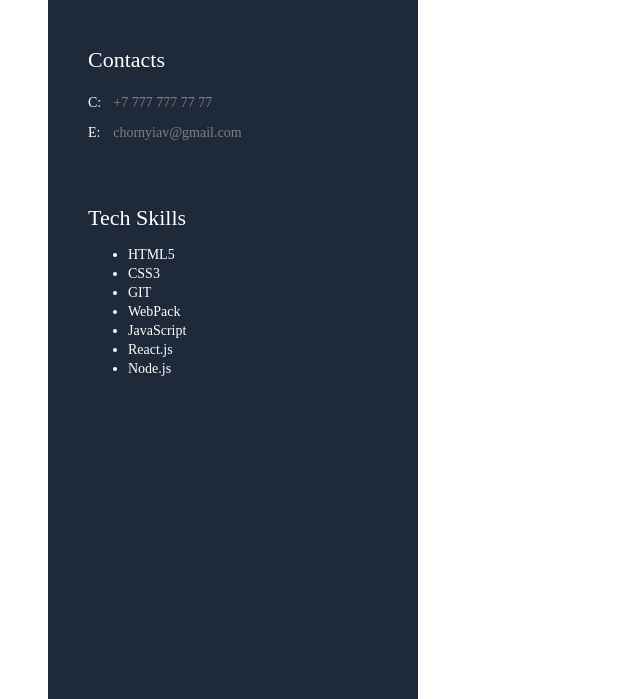
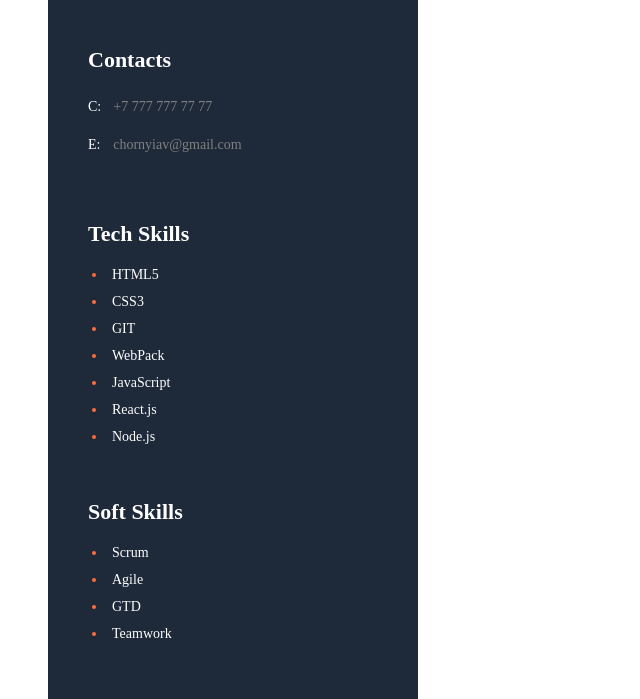
Before and after one commit to YuraWin/My-resume, a plain HTML site: page index.html in a window 1280 px wide. Shown: the part 101-800 px from the top of the page, without its empty margins (0-640 px from the left). Drawn offline with Linux system fonts and the light colour scheme.

Commit message:
finish left-contaainer

```diff
--- a/index.html
+++ b/index.html
@@ -14,9 +14,9 @@
     <div class="left-container">
 
         <img src="resume-photo.png" class="photo" alt="Photo">
-        <div class="contacts">
+            <div class="contacts">
             <p class="left-title">Contacts</p>
-            <div class="contacts-2">
+                <div class="contacts-2">
                 <span>
                     <p>C:</p>
                     <p>E:</p>
@@ -25,21 +25,30 @@
                     <p><a class="phone-email" href="+7 777 777 77 77">+7 777 777 77 77</a></p>
                     <p><a class="phone-email" href="chornyiav@gmail.com">chornyiav@gmail.com</a></p>
                 </span>
+                </div>
             </div>
-        </div>
-        <div>
+        <div class="tech-skills">
             <p class="left-title">Tech Skills</p>
             <ul class="list">
-                <li class="left-list">HTML5</li>
-                <li class="left-list">CSS3</li>
-                <li class="left-list">GIT</li>
-                <li class="left-list">WebPack</li>
-                <li class="left-list">JavaScript</li>
-                <li class="left-list">React.js</li>
-                <li class="left-list">Node.js</li>
+                <li class="left-list"> <span>HTML5</span></li>
+                <li class="left-list"><span>CSS3</span></li>
+                <li class="left-list"><span>GIT</span></li>
+                <li class="left-list"><span>WebPack</span></li>
+                <li class="left-list"><span>JavaScript</span></li>
+                <li class="left-list"><span>React.js</span></li>
+                <li class="left-list"><span>Node.js</span></li>
 
 
             </ul>
+        </div>
+        <div class="soft-skills">
+            <p class="left-title">Soft Skills</p>
+            <ul class="list">
+            <li class="left-list"> <span>Scrum</span></li>
+            <li class="left-list"><span>Agile</span></li>
+            <li class="left-list"><span>GTD</span></li>
+            <li class="left-list"><span>Teamwork</span></li>
+        </ul>
         </div>
 
 
--- a/style.css
+++ b/style.css
@@ -19,20 +19,21 @@ body {
 .contacts {
   font-size: 14px;
   color: #ffffff;
+  margin-left: 40px;
 }
 
 .left-title {
   font-size: 22px;
   margin: 0;
   margin-top: 50px;
-  margin-left: 40px;
   color: #ffffff;
+  font-weight: 700;
 }
 
 .contacts-2 {
   display: flex;
   margin-top: 8px;
-  margin-left: 40px;
+  line-height: 24px;
 }
 
 .phone-email {
@@ -42,8 +43,22 @@ body {
 }
 
 .left-list {
+  margin-left: -21px;
+  font-weight: 400;
   margin-top: 3px;
-  margin-left: 40px;
   font-size: 14px;
   color: #ffffff;
+  line-height: 24px;
+  padding-left: 5px;
+  color: #FB6D3A ;
 }
+li span{
+  color: #ffffff;
+}
+
+.tech-skills{
+  margin-left: 40px;
+}
+.soft-skills{
+  margin-left: 40px;
+}
```
